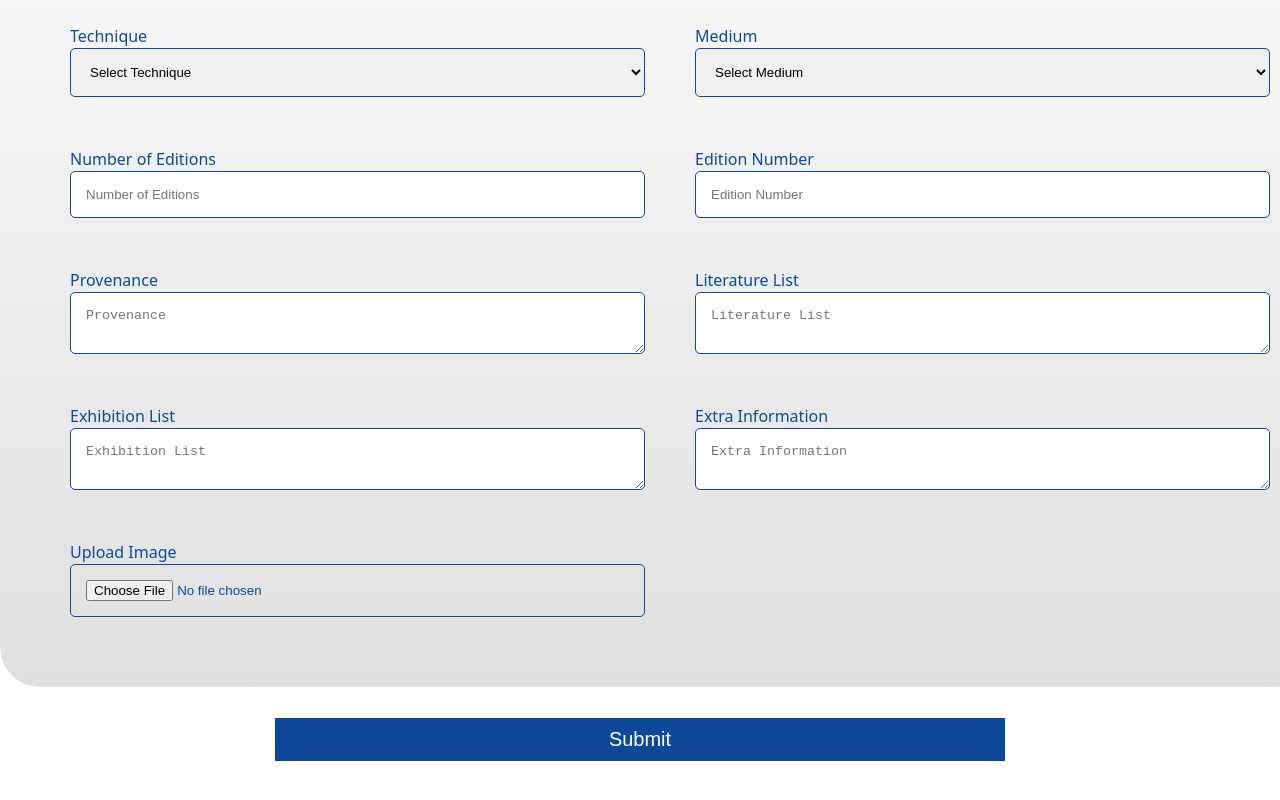
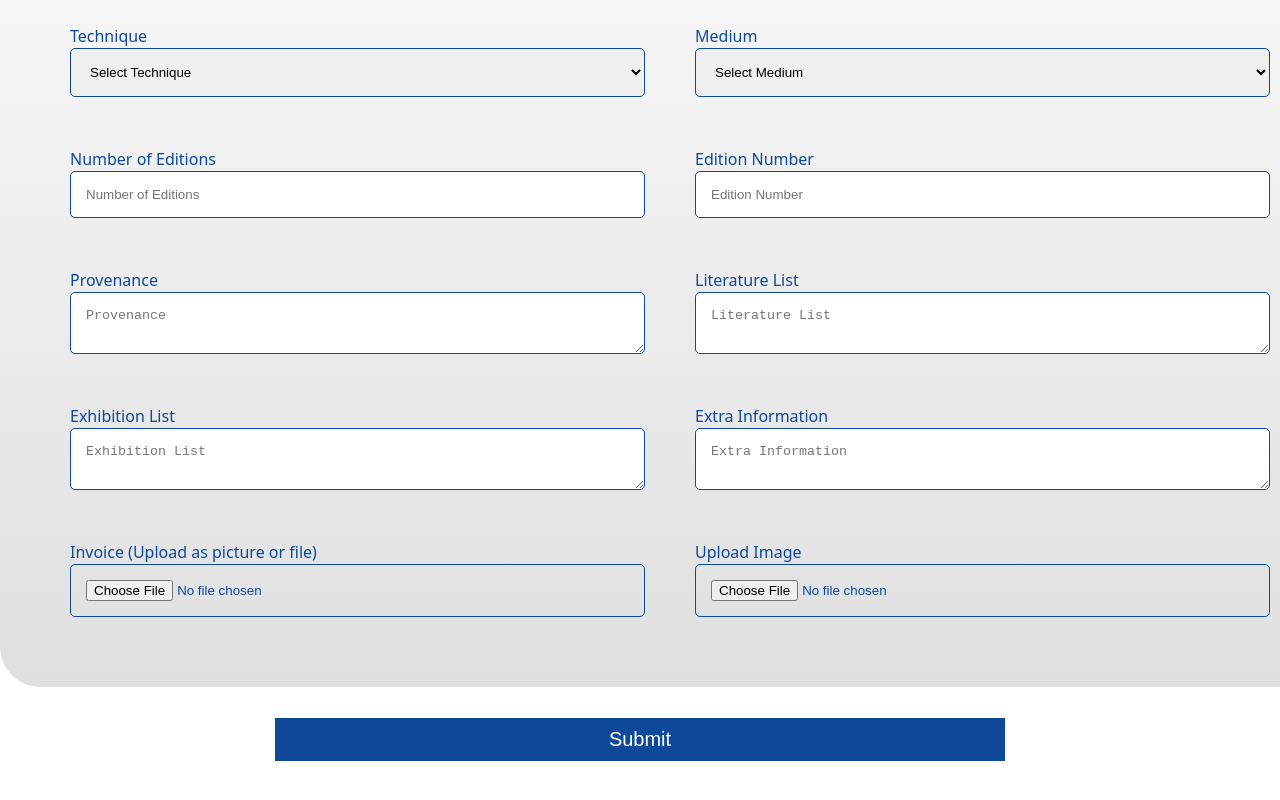
Before and after one commit to Usman-Javed-07/Artwork-management-frontend, a React (Vite) app: page /ArtworkList in a window 1280 px wide. Shown: the part 476-1276 px from the top of the page. Built offline with nearby package versions, Linux system fonts and the light colour scheme; sample sign-in values are in the browser's storage.

Commit message:
add new feild for invoice url

```diff
--- a/src/pages/ArtworkList/ArtworkList.jsx
+++ b/src/pages/ArtworkList/ArtworkList.jsx
@@ -19,6 +19,7 @@ const ArtworkForm = () => {
     literatureList: "",
     exhibitionList: "",
     extraInformation: "",
+    invoice: null,
   });
 
   const [file, setFile] = useState(null);
@@ -408,6 +409,31 @@ const ArtworkForm = () => {
       placeholder="Extra Information"
     ></textarea>
   </label>
+  <label>
+  Invoice (Upload as picture or file)
+  <input
+    className={styles.ArtworkFormInput}
+    type="file"
+    name="invoice"
+    accept="image/*,.pdf"
+    onChange={(e) => setForm({ ...form, invoice: e.target.files[0] })}
+    required
+  />
+</label>
+
+{/* {form.invoice && (
+  <div>
+    <p>Uploaded File: {form.invoice.name}</p>
+    {form.invoice.type.startsWith("image/") && (
+      <img
+        src={URL.createObjectURL(form.invoice)}
+        alt="Invoice Preview"
+        style={{ maxWidth: "200px", marginTop: "10px" }}
+      />
+    )}
+  </div>
+)} */}
+
 
           {/* Upload Image Field */}
           <label>
@@ -419,6 +445,7 @@ const ArtworkForm = () => {
               required
             />
           </label>
+
         </form>
         <div className={styles.artworkSubmitBtn}>
             <button className={styles.submitButton} type="submit" form="artworkForm">
```
